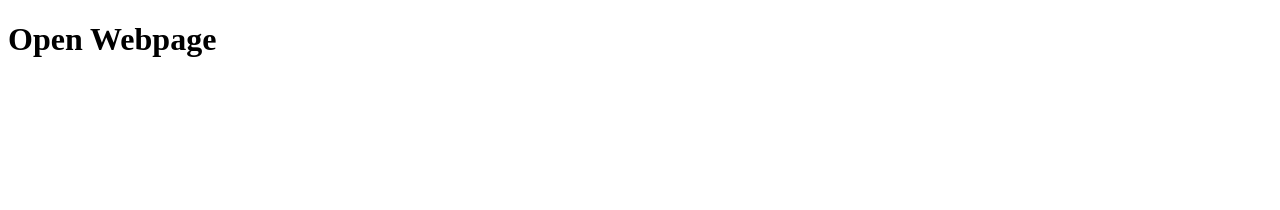
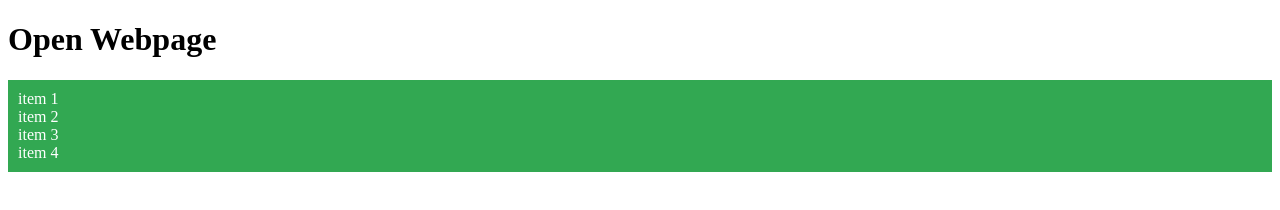
Before and after one commit to ilyas-homedev/git1, a website: page index.html in a window 1280 px wide. Drawn offline with Linux system fonts and the light colour scheme.

Commit message:
add stylesheets

```diff
--- a/index.html
+++ b/index.html
@@ -4,10 +4,19 @@
     <meta charset="UTF-8">
     <meta http-equiv="X-UA-Compatible" content="IE=edge">
     <meta name="viewport" content="width=device-width, initial-scale=1.0">
-    <script src="script.js"></script>
+    <link rel="stylesheet" href="stylesheets/css/styles.css">
+    <script src="script.js" defer></script>
     <title>Document</title>
 </head>
 <body>
     <h1>Open Webpage</h1>
+    <div>
+        <ul>
+            <li>item 1</li>
+            <li>item 2</li>
+            <li>item 3</li>
+            <li>item 4</li>
+        </ul>
+    </div>
 </body>
 </html>
--- a/script.js
+++ b/script.js
@@ -5,3 +5,6 @@ function sayHello(name) {
 function calculate(a, b) {
     return a + b;
 }
+
+const itemList = document.querySelector('ul');
+itemList.classList = "list";
--- /dev/null
+++ b/stylesheets/scss/styles.scss
@@ -0,0 +1,5 @@
+.list {
+    color: white;
+    background-color: #32a852;
+    padding: 10px;
+}
```
Also changed, not shown: stylesheets/css/styles.css (added), 1 other file.
